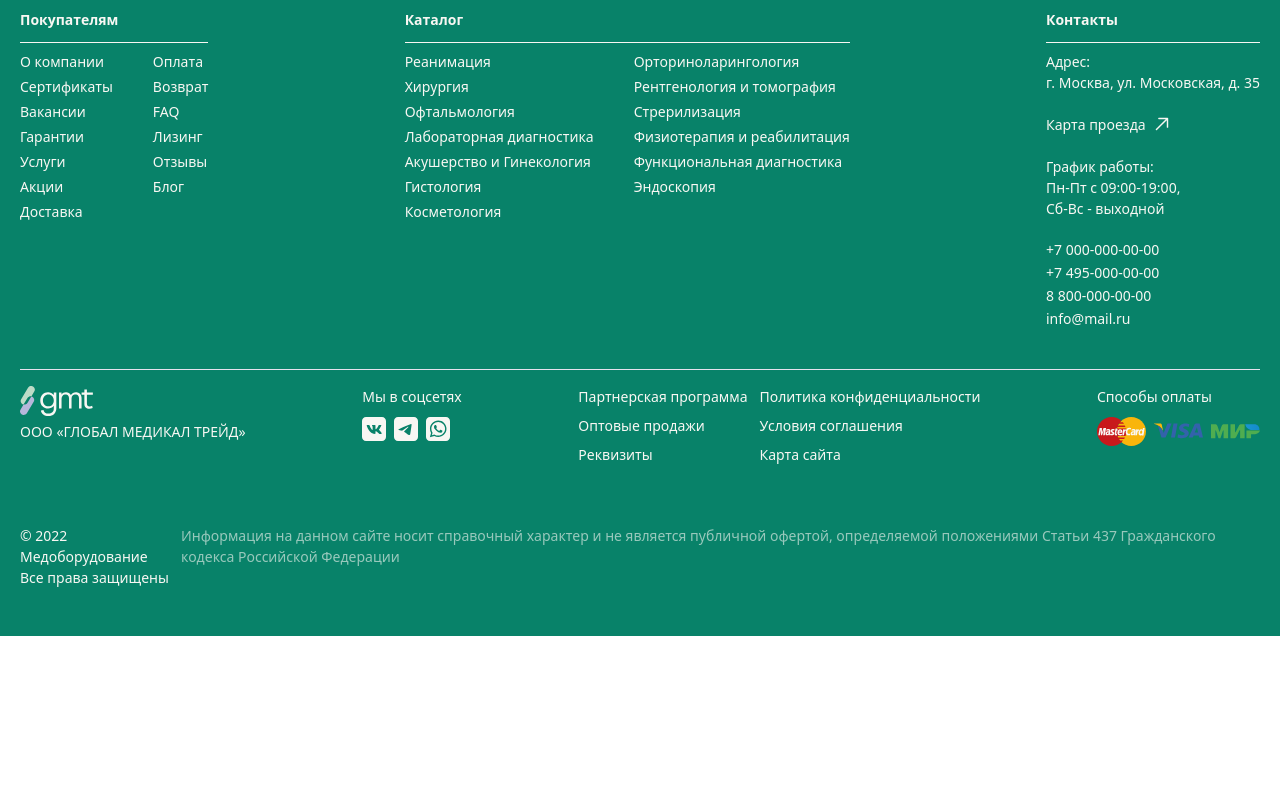
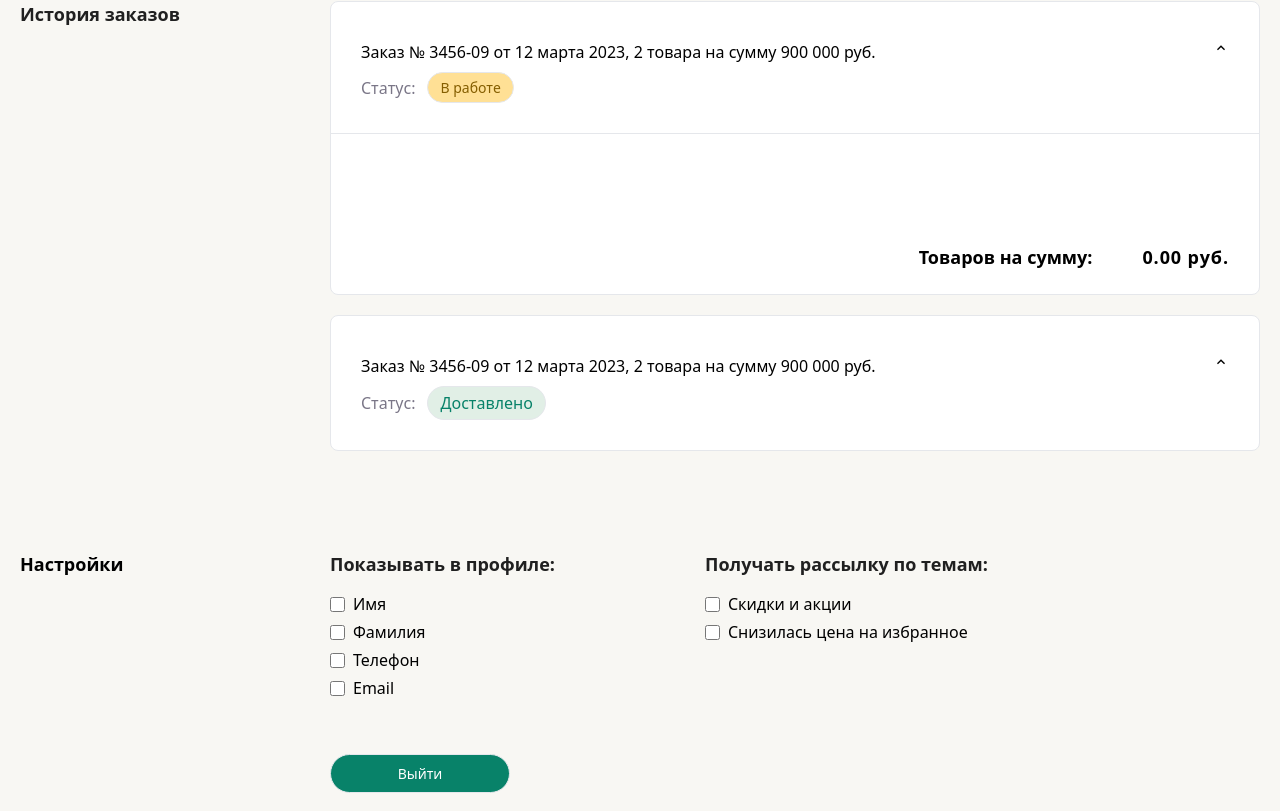
Before and after one commit to bashirovabduaziz/8-exame, a React (Vite) app: page /personal in a window 1280 px wide. Shown: the part 1269-2080 px from the top of the page. Before the commit the page ends 1905 px from the top, so only its background shows below. Built offline with nearby package versions, Linux system fonts and the light colour scheme.

Commit message:
cart changes in personalcomp

```diff
--- a/src/components/PersonalComp/PersonalComp.jsx
+++ b/src/components/PersonalComp/PersonalComp.jsx
@@ -25,6 +25,12 @@ const PersonalComp = () => {
       setEmail(userInformation.email); // Email manzilini o'qiymiz
     }
   }, []);
+  const calculateTotalPrice = () => {
+    return cartItems.reduce((total, item) => total + (item.price * item.quantity), 0);
+};
+
+const totalPrice = calculateTotalPrice();
+
 
   const handleEdit = (updatedUserInfo) => {
     setUsername(updatedUserInfo.username);
@@ -159,6 +165,174 @@ const PersonalComp = () => {
             </button>
           </div>
         </div>
+        </div>
+        <div className="flex  md:flex-row flex-col  pt-[100px] ">
+        <div className=" md:w-[25%]">
+          <h3 className="text-[18px] pb-[20px] text-[#202020] font-semibold">
+            История заказов
+          </h3>
+        </div>
+        <div className="md:w-[75%] ">
+          <div className="border rounded-lg bg-[#fff] ">
+            <div className="p-[30px]">
+              <span className="flex justify-between items-center ">
+                <h2 className="text-[12px] sm:text-[14px] pt-2 lg:text-[16px] font-medium">
+                  Заказ № 3456-09 от 12 марта 2023, 2 товара на сумму 900 000
+                  руб.
+                </h2>
+                <MdKeyboardArrowUp />
+              </span>
+              <p className="font-medium text-[12px] sm:text-[14px] pt-2 lg:text-[16px] flex  text-[#7A7687] items-center gap-3 ">
+                Статус:
+                <p className="px-3 py-1 rounded-full border text-[#855E00] bg-[#ffe095] text-[12px] lg:text-[14px]">
+                  В работе
+                </p>
+              </p>
+            </div>
+            <hr />
+            <div className=" w-[100%]   p-[30px] flex flex-col justify-between ">
+              <div className="w-full  pb-[80px] ">
+                <div className="flex flex-col gap-3">
+                  {cartItems.map((item) => (
+                    <div className="flex gap-[20px]  items-center">
+                      <img
+                        src={item.img}
+                        className="w-[64px] h-[64px]"
+                        alt=""
+                      />
+                      <div className="flex justify-between flex-col sm:flex-row w-full  sm:gap-[30px] sm:items-center">
+                        <span>
+                          {" "}
+                          <h2 className="text-[12px] sm:text-[14px] pt-2 lg:text-[16px]">
+                            {item.title}
+                          </h2>
+                        </span>
+                        <div className="flex items-center gap-5">
+                          <h2 className=" sm:w-[100px] pt-1 text-[#7A7687] text-[14px]  lg:text-[16px]  font-medium">
+                            {item.quantity} шт
+                          </h2>{" "}
+                          <p className="w-[100px] text-[14px] pt-2 lg:text-[16px] font-medium">
+                            {" "}
+                            {item.price * item.quantity} руб.
+                          </p>
+                        </div>
+                      </div>
+                    </div>
+                  ))}
+                </div>
+              </div>
+              <div className="w-full h-[20px] ">
+                <div className="flex justify-end gap-[10px] sm:gap-[50px]">
+                  <h3 className="text-[15px] sm:text-[16px] md:text-[18px]  font-semibold">
+                    Товаров на сумму:
+                  </h3>
+                  <p className="text-[15px] sm:text-[16px] md:text-[18px]  font-semibold tracking-wider">
+                  {totalPrice.toFixed(2)} руб.
+                  </p>
+                </div>
+              </div>
+            </div>
+          </div>
+          <div className="border rounded-lg mt-[20px] bg-[#fff] ">
+            <div className="p-[30px]">
+              <span className="flex justify-between items-center ">
+                <h2 className="text-[12px] sm:text-[14px] pt-2 lg:text-[16px]  font-medium">
+                  Заказ № 3456-09 от 12 марта 2023, 2 товара на сумму 900 000
+                  руб.
+                </h2>
+                <MdKeyboardArrowUp />
+              </span>
+              <p className="font-medium  pt-2 flex  text-[#7A7687] text-[12px] sm:text-[14px]  lg:text-[16px]  items-center gap-3 ">
+                Статус:
+                <p className="px-3 py-1 rounded-full border text-[#088269] bg-[#e1efe6] text-[12px] sm:text-[14px]  lg:text-[16px] ">
+                  Доставлено
+                </p>
+              </p>
+            </div>
+          </div>
+        </div>
+      </div>
+      <div className="flex  md:flex-row flex-col   pt-[50px] sm:pt-[100px]  ">
+        <div className="w-[25%] ">
+          <h2 className="text-[18px] font-semibold">Настройки</h2>
+        </div>
+        <div className="w-[75%]  flex sm:flex-row flex-col gap-[20px] sm:gap-[100px] md:gap-[120px] lg:gap-[150px]  ">
+          <div className="flex flex-col gap-1 ">
+            <h2 className="text-[18px] text-[#202020] font-semibold pb-[10px]">
+              Показывать в профиле:
+            </h2>
+            <div className="flex gap-2 items-center">
+              <input
+                type="checkbox"
+                id="name"
+                className="w-[15px] h-[15px]  accent-[#088269]"
+              />
+              <label htmlFor="name" className="cursor-pointer text-[16px] ">
+                Имя
+              </label>
+            </div>
+            <div className="flex gap-2 items-center">
+              <input
+                type="checkbox"
+                id="lastname"
+                className="w-[15px] h-[15px]  accent-[#088269]"
+              />
+              <label htmlFor="lastname" className="cursor-pointer text-[16px] ">
+                Фамилия
+              </label>
+            </div>
+            <div className="flex gap-2 items-center">
+              <input
+                type="checkbox"
+                id="phone"
+                className="w-[15px] border-[1px] h-[15px] accent-[#088269]"
+              />
+              <label htmlFor="phone" className="cursor-pointer text-[16px] ">
+                Телефон
+              </label>
+            </div>
+            <div className="flex gap-2  items-center">
+              <input
+                type="checkbox"
+                id="email"
+                className="w-[15px] h-[15px]  accent-[#088269]"
+              />
+              <label htmlFor="email" className="cursor-pointer text-[16px] ">
+                Email
+              </label>
+            </div>
+            <span>
+              <button className="bg-[#088269] w-[180px] hover:bg-[#07745e] mt-[20px] sm:mt-[50px] text-[#fff]  py-2 rounded-full border text-[14px]">
+                Выйти
+              </button>
+            </span>
+          </div>
+          <div className="flex flex-col gap-1 ">
+            <h2 className="text-[18px] text-[#202020] font-semibold pb-[10px]">
+              Получать рассылку по темам:
+            </h2>
+            <div className="flex gap-2 items-center">
+              <input
+                type="checkbox"
+                id="sale"
+                className="w-[15px] h-[15px]  accent-[#088269]"
+              />
+              <label htmlFor="sale" className="cursor-pointer text-[16px] ">
+                Скидки и акции
+              </label>
+            </div>
+            <div className="flex gap-2 items-center">
+              <input
+                type="checkbox"
+                id="price"
+                className="w-[15px] h-[15px]  accent-[#088269]"
+              />
+              <label htmlFor="price" className="cursor-pointer text-[16px] ">
+                Снизилась цена на избранное
+              </label>
+            </div>
+          </div>
+        </div>
       </div>
       <EditModal isOpen={isEditModalOpen} setIsOpen={setIsEditModalOpen} onEdit={handleEdit} />
     </div>
--- a/src/pages/Cart/Cart.jsx
+++ b/src/pages/Cart/Cart.jsx
@@ -124,7 +124,7 @@ const totalPrice = calculateTotalPrice();
         <div className="sm:w-[30%] bg-[#fff] mt-[15px] h-full border p-5 rounded-lg">
           <span className="flex justify-between items-center pb-3 border-b">
             <h2 className="text-[16px] font-semibold">Итого</h2>
-            <p className="text-[14px] font-semibold"> ${totalPrice.toFixed(2)} руб.</p>
+            <p className="text-[14px] font-semibold"> {totalPrice.toFixed(2)} руб.</p>
           </span>
           <span className="flex pt-2 justify-between">
             <h2 className="text-[12px]">
```
